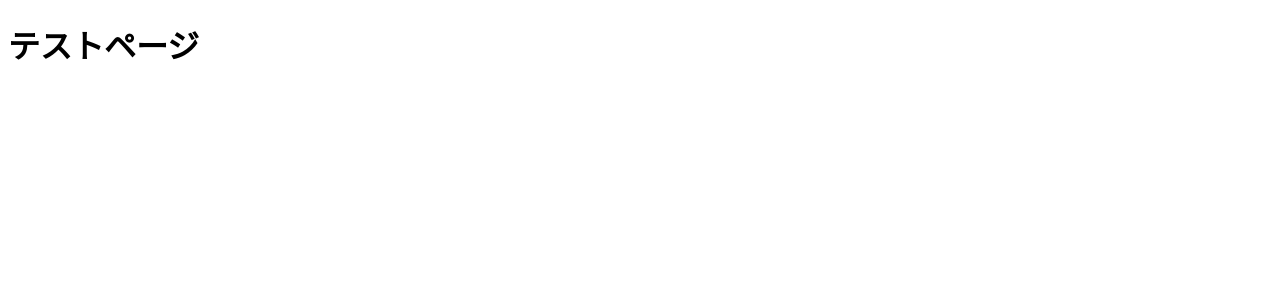
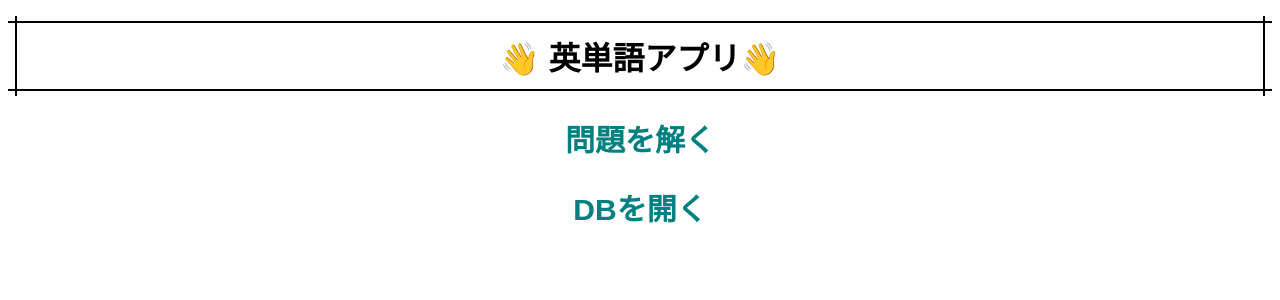
Before and after one commit to YoshikiKubotani/wordapp, a Django app: page /quiz/ in a window 1280 px wide. Shown: the top 300 px of the page. Run offline with Django 4.2, Linux system fonts and the light colour scheme.

Commit message:
:sparkles: Update html & css

```diff
--- a/src/quiz/static/quiz/styles/main.css
+++ b/src/quiz/static/quiz/styles/main.css
@@ -0,0 +1,37 @@
+h1
+{
+  position: relative;
+  text-align: center ;
+  padding: 10px;
+  border-top: solid 2px black;
+  border-bottom: solid 2px black;
+}
+h1:before, h1:after
+{
+  content: '';
+  position: absolute;
+  top: -7px;
+  width: 2px;
+  height: -webkit-calc(100% + 14px);
+  height: calc(100% + 14px);
+  background-color: black;
+}
+h1:before
+{
+  left: 7px;
+}
+h1:after
+{
+  right: 7px;
+}
+
+h2
+{
+  color:#008080;
+  font-size:30px;
+  text-align: center
+}
+body
+{
+  font-family: 'Hiragino Kaku Gothic ProN','ヒラギノ角ゴ ProN W3','Arial',sans-serif;
+}
--- a/src/quiz/templates/quiz/top_page.html
+++ b/src/quiz/templates/quiz/top_page.html
@@ -2,6 +2,12 @@
 
 {% block content %}
 <div id="app">
-    <h1>テストページ</h1>
+    <h1>👋 英単語アプリ👋</h1>
+    <div class="qestion">
+        <h2>問題を解く</h2>
+    </div>
+    <div class="database">
+        <h2>DBを開く</h2>
+    </div>
 </div>
 {% endblock %}
```
